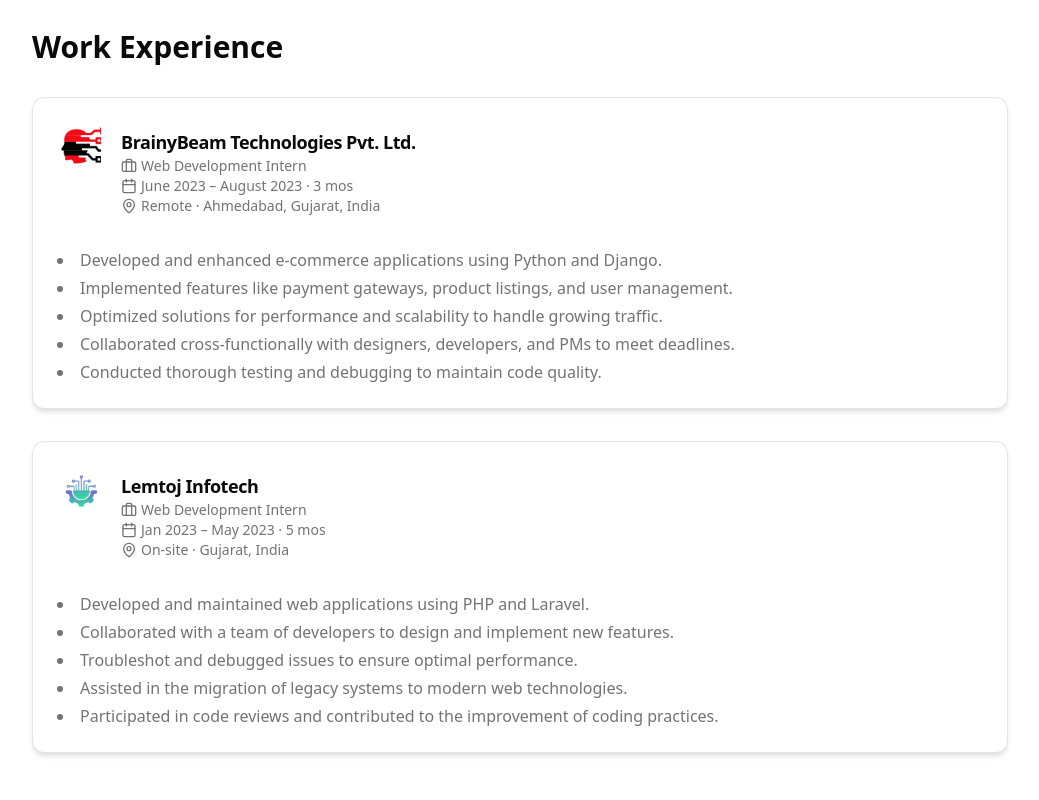
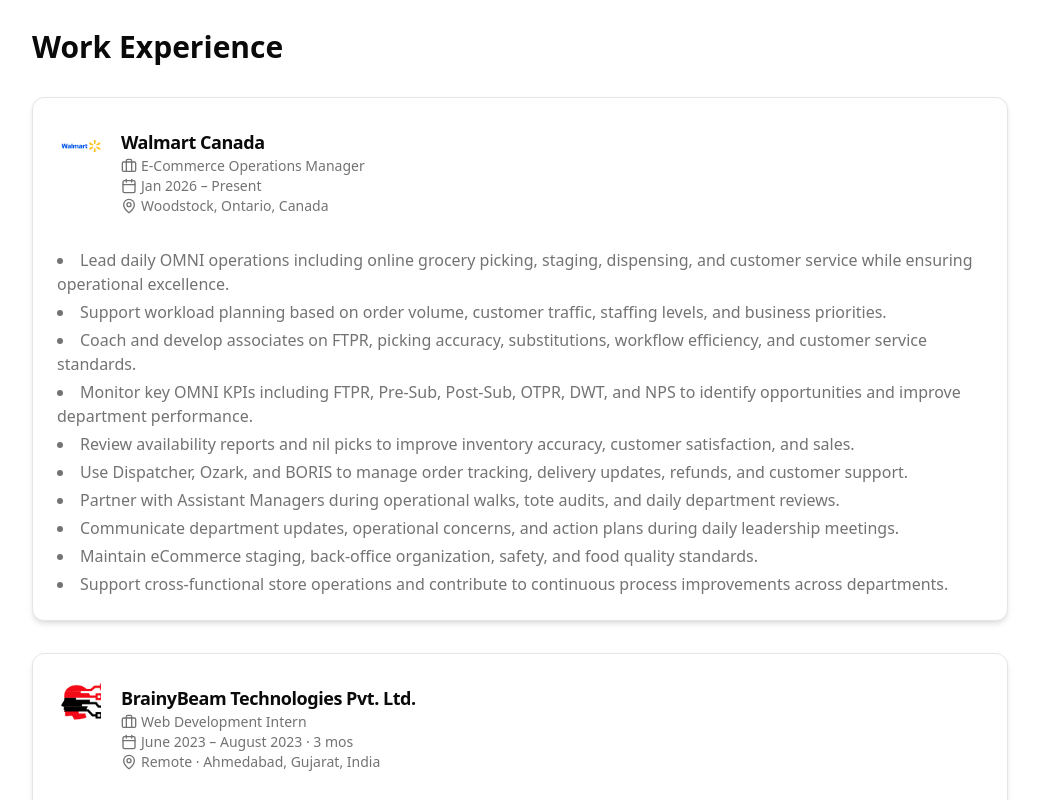
Before and after one commit to KRIN-PATEL/KrinPatelPorfolio_Frontend, a React (Vite) app: page / in a window 1280 px wide. Shown: the part 3600-4400 px from the top of the page, without its empty margins (120-1159 px from the left). Built offline with nearby package versions, Linux system fonts and the light colour scheme.

Commit message:
Walmart image

```diff
--- a/src/pages/Experience.jsx
+++ b/src/pages/Experience.jsx
@@ -3,6 +3,25 @@
 import { Card, CardContent, CardHeader, CardTitle } from "@/components/ui/card";
 
 const experienceData = [
+  {
+    company: "Walmart Canada",
+    role: "E-Commerce Operations Manager",
+    duration: "Jan 2026 – Present",
+    location: "Woodstock, Ontario, Canada",
+    logo: "/logos/Walmart.webp",
+    points: [
+      "Lead daily OMNI operations including online grocery picking, staging, dispensing, and customer service while ensuring operational excellence.",
+      "Support workload planning based on order volume, customer traffic, staffing levels, and business priorities.",
+      "Coach and develop associates on FTPR, picking accuracy, substitutions, workflow efficiency, and customer service standards.",
+      "Monitor key OMNI KPIs including FTPR, Pre-Sub, Post-Sub, OTPR, DWT, and NPS to identify opportunities and improve department performance.",
+      "Review availability reports and nil picks to improve inventory accuracy, customer satisfaction, and sales.",
+      "Use Dispatcher, Ozark, and BORIS to manage order tracking, delivery updates, refunds, and customer support.",
+      "Partner with Assistant Managers during operational walks, tote audits, and daily department reviews.",
+      "Communicate department updates, operational concerns, and action plans during daily leadership meetings.",
+      "Maintain eCommerce staging, back-office organization, safety, and food quality standards.",
+      "Support cross-functional store operations and contribute to continuous process improvements across departments.",
+    ],
+  },
   {
     company: "BrainyBeam Technologies Pvt. Ltd.",
     role: "Web Development Intern",
```
Also changed, not shown: public/logos/Walmart.webp (added).
